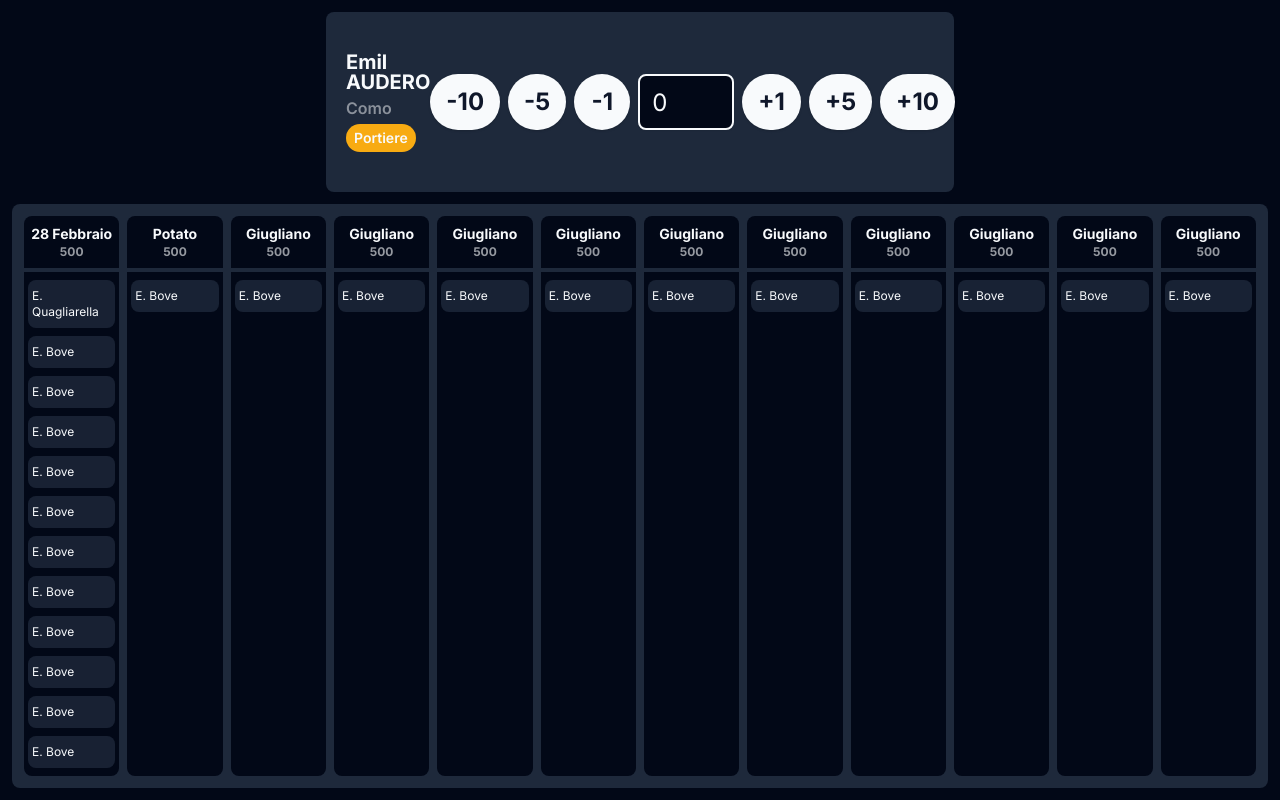
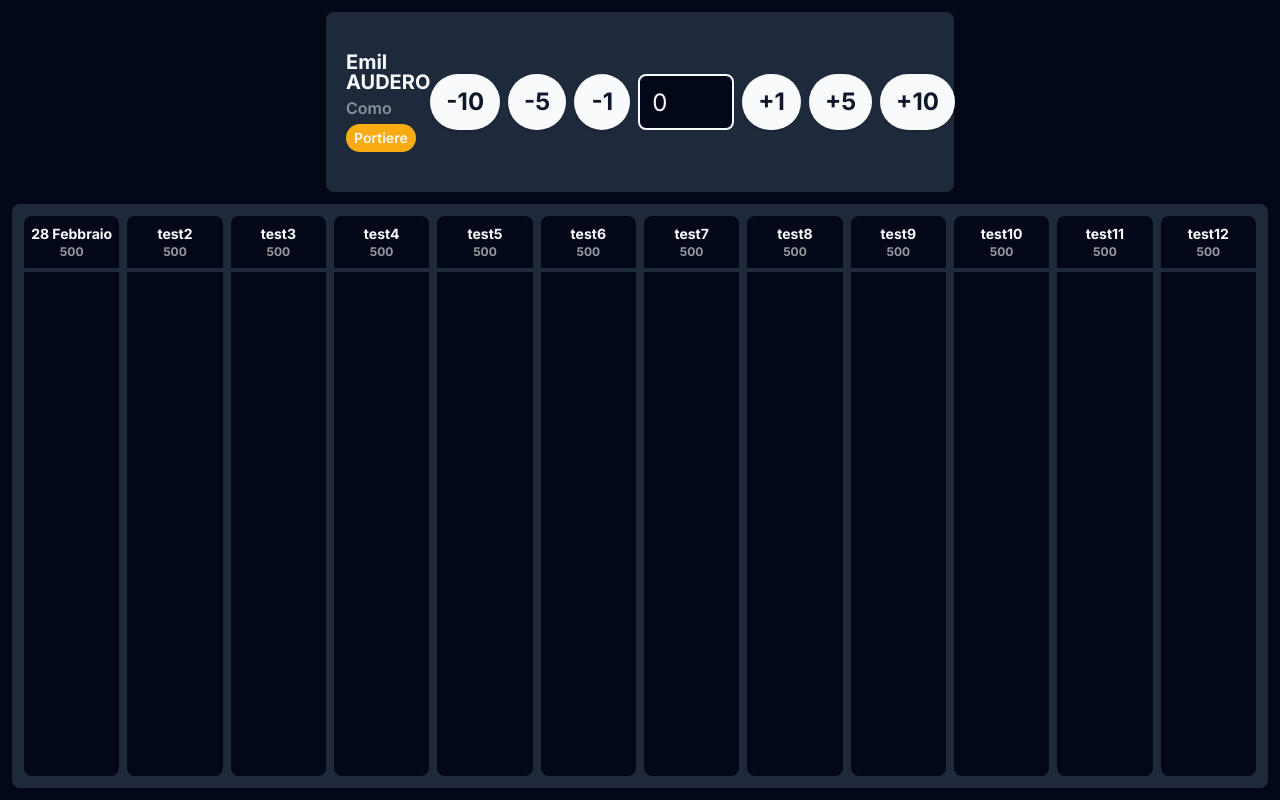
Before and after one commit to GinoGreen/fanta-mvfit, a Next.js app: page / in a window 1280 px wide. Built offline with nearby package versions, Linux system fonts and the light colour scheme; grey boxes are pictures that could not be loaded.

Commit message:
price handler

```diff
--- a/components/current-player-info.tsx
+++ b/components/current-player-info.tsx
@@ -20,7 +20,6 @@
 					}
 					alt='Artwork'
 					fill
-					layout='fill'
 				/>
 			</div>
 			{currentPlayer && (
--- a/components/price-handler.tsx
+++ b/components/price-handler.tsx
@@ -1,34 +1,75 @@
+"use client";
+
 import { cn } from "@/lib/utils";
-import React from "react";
+import React, { useEffect, useState } from "react";
 import { Input } from "./ui/input";
 import { Button } from "./ui/button";
+import { usePlayersContext } from "@/hooks/use-players-context";
 
 interface PriceHandlerProps extends React.HTMLAttributes<HTMLDivElement> {}
 export const PriceHandler = ({ className }: PriceHandlerProps) => {
+	const { currentPrice, changeCurrentPrice, setCurrentPrice } =
+		usePlayersContext();
+	const [price, setPrice] = useState<number>(currentPrice);
+
+	const updatePrice = (e: React.ChangeEvent<HTMLInputElement>) => {
+		if (e.target.value == "") {
+
+			setCurrentPrice(0)
+		} else {
+			setPrice(parseInt(e.target.value));
+		}
+	};
+
+	useEffect(() => {
+		if (!isNaN(price) && price !== currentPrice) {
+			setCurrentPrice(price);
+		}
+		// eslint-disable-next-line react-hooks/exhaustive-deps
+	}, [price]);
 
 	return (
 		<div className={cn("flex space-x-2", className)}>
-			<Button className="font-bold rounded-full text-2xl h-14 aspect-square">
+			<Button
+				onClick={() => changeCurrentPrice(-10)}
+				className='font-bold rounded-full text-2xl h-14 aspect-square'
+			>
 				-10
 			</Button>
-			<Button className="font-bold rounded-full text-2xl h-14 aspect-square">
+			<Button
+				onClick={() => changeCurrentPrice(-5)}
+				className='font-bold rounded-full text-2xl h-14 aspect-square'
+			>
 				-5
 			</Button>
-			<Button className="font-bold rounded-full text-2xl h-14 aspect-square">
+			<Button
+				onClick={() => changeCurrentPrice(-1)}
+				className='font-bold rounded-full text-2xl h-14 aspect-square'
+			>
 				-1
 			</Button>
 			<Input
 				className='bg-popover text-2xl h-14 w-24 rounded-lg border-primary border-2'
 				type='number'
-				defaultValue={0}
+				value={currentPrice}
+				onChange={updatePrice}
 			/>
-			<Button className="font-bold rounded-full text-2xl h-14 aspect-square">
+			<Button
+				onClick={() => changeCurrentPrice(+1)}
+				className='font-bold rounded-full text-2xl h-14 aspect-square'
+			>
 				+1
 			</Button>
-			<Button className="font-bold rounded-full text-2xl h-14 aspect-square">
+			<Button
+				onClick={() => changeCurrentPrice(+5)}
+				className='font-bold rounded-full text-2xl h-14 aspect-square'
+			>
 				+5
 			</Button>
-			<Button className="font-bold rounded-full text-2xl h-14 aspect-square">
+			<Button
+				onClick={() => changeCurrentPrice(+10)}
+				className='font-bold rounded-full text-2xl h-14 aspect-square'
+			>
 				+10
 			</Button>
 		</div>
--- a/components/squads-section.tsx
+++ b/components/squads-section.tsx
@@ -1,312 +1,15 @@
+"use client";
+
 import { cn } from "@/lib/utils";
 import React from "react";
 import { SquadColumn } from "./squad-column";
-import { Role, Squad, Team } from "@/lib/types/squad";
+import { useSquadsContext } from "@/hooks/use-squads-context";
 
 interface SquadsSectionProps extends React.HTMLAttributes<HTMLDivElement> {}
 export const SquadsSection = ({ className }: SquadsSectionProps) => {
-	const squads: Squad[] = [
-		{
-			coach: "Niccoló",
-			name: "28 Febbraio",
-			points: 500,
-			players: [
-				{
-					firstname: "Edoardo",
-					lastname: "Quagliarella",
-					role: Role.C,
-					team: Team.Roma,
-				},
-				{
-					firstname: "Edoardo",
-					lastname: "Bove",
-					role: Role.C,
-					team: Team.Roma,
-				},
-				{
-					firstname: "Edoardo",
-					lastname: "Bove",
-					role: Role.C,
-					team: Team.Roma,
-				},
-				{
-					firstname: "Edoardo",
-					lastname: "Bove",
-					role: Role.C,
-					team: Team.Roma,
-				},
-				{
-					firstname: "Edoardo",
-					lastname: "Bove",
-					role: Role.C,
-					team: Team.Roma,
-				},
-				{
-					firstname: "Edoardo",
-					lastname: "Bove",
-					role: Role.C,
-					team: Team.Roma,
-				},
-				{
-					firstname: "Edoardo",
-					lastname: "Bove",
-					role: Role.C,
-					team: Team.Roma,
-				},
-				{
-					firstname: "Edoardo",
-					lastname: "Bove",
-					role: Role.C,
-					team: Team.Roma,
-				},
-				{
-					firstname: "Edoardo",
-					lastname: "Bove",
-					role: Role.C,
-					team: Team.Roma,
-				},
-				{
-					firstname: "Edoardo",
-					lastname: "Bove",
-					role: Role.C,
-					team: Team.Roma,
-				},
-				{
-					firstname: "Edoardo",
-					lastname: "Bove",
-					role: Role.C,
-					team: Team.Roma,
-				},
-				{
-					firstname: "Edoardo",
-					lastname: "Bove",
-					role: Role.C,
-					team: Team.Roma,
-				},
-				{
-					firstname: "Luigi",
-					lastname: "Verde",
-					role: Role.C,
-					team: Team.Roma,
-				},
-				{
-					firstname: "Edoardo",
-					lastname: "Bove",
-					role: Role.C,
-					team: Team.Roma,
-				},
-				{
-					firstname: "Edoardo",
-					lastname: "Bove",
-					role: Role.C,
-					team: Team.Roma,
-				},
-				{
-					firstname: "Edoardo",
-					lastname: "Bove",
-					role: Role.C,
-					team: Team.Roma,
-				},
-				{
-					firstname: "Edoardo",
-					lastname: "Bove",
-					role: Role.C,
-					team: Team.Roma,
-				},
-				{
-					firstname: "Edoardo",
-					lastname: "Bove",
-					role: Role.C,
-					team: Team.Roma,
-				},
-				{
-					firstname: "Edoardo",
-					lastname: "Bove",
-					role: Role.C,
-					team: Team.Roma,
-				},
-				{
-					firstname: "Edoardo",
-					lastname: "Bove",
-					role: Role.C,
-					team: Team.Roma,
-				},
-				{
-					firstname: "Edoardo",
-					lastname: "Bove",
-					role: Role.C,
-					team: Team.Roma,
-				},
-				{
-					firstname: "Edoardo",
-					lastname: "Bove",
-					role: Role.C,
-					team: Team.Roma,
-				},
-				{
-					firstname: "Edoardo",
-					lastname: "Bove",
-					role: Role.C,
-					team: Team.Roma,
-				},
-				{
-					firstname: "Edoardo",
-					lastname: "Bove",
-					role: Role.C,
-					team: Team.Roma,
-				},
-				{
-					firstname: "Edoardo",
-					lastname: "Bove",
-					role: Role.C,
-					team: Team.Roma,
-				},
-			],
-		},
-		{
-			coach: "Luigi",
-			name: "Potato",
-			points: 500,
-			players: [
-				{
-					firstname: "Edoardo",
-					lastname: "Bove",
-					role: Role.C,
-					team: Team.Roma,
-				},
-			],
-		},
-		{
-			coach: "Claudio",
-			name: "Giugliano",
-			points: 500,
-			players: [
-				{
-					firstname: "Edoardo",
-					lastname: "Bove",
-					role: Role.C,
-					team: Team.Roma,
-				},
-			],
-		},
-		{
-			coach: "Claudio",
-			name: "Giugliano",
-			points: 500,
-			players: [
-				{
-					firstname: "Edoardo",
-					lastname: "Bove",
-					role: Role.C,
-					team: Team.Roma,
-				},
-			],
-		},
-		{
-			coach: "Claudio",
-			name: "Giugliano",
-			points: 500,
-			players: [
-				{
-					firstname: "Edoardo",
-					lastname: "Bove",
-					role: Role.C,
-					team: Team.Roma,
-				},
-			],
-		},
-		{
-			coach: "Claudio",
-			name: "Giugliano",
-			points: 500,
-			players: [
-				{
-					firstname: "Edoardo",
-					lastname: "Bove",
-					role: Role.C,
-					team: Team.Roma,
-				},
-			],
-		},
-		{
-			coach: "Claudio",
-			name: "Giugliano",
-			points: 500,
-			players: [
-				{
-					firstname: "Edoardo",
-					lastname: "Bove",
-					role: Role.C,
-					team: Team.Roma,
-				},
-			],
-		},
-		{
-			coach: "Claudio",
-			name: "Giugliano",
-			points: 500,
-			players: [
-				{
-					firstname: "Edoardo",
-					lastname: "Bove",
-					role: Role.C,
-					team: Team.Roma,
-				},
-			],
-		},
-		{
-			coach: "Claudio",
-			name: "Giugliano",
-			points: 500,
-			players: [
-				{
-					firstname: "Edoardo",
-					lastname: "Bove",
-					role: Role.C,
-					team: Team.Roma,
-				},
-			],
-		},
-		{
-			coach: "Claudio",
-			name: "Giugliano",
-			points: 500,
-			players: [
-				{
-					firstname: "Edoardo",
-					lastname: "Bove",
-					role: Role.C,
-					team: Team.Roma,
-				},
-			],
-		},
-		{
-			coach: "Claudio",
-			name: "Giugliano",
-			points: 500,
-			players: [
-				{
-					firstname: "Edoardo",
-					lastname: "Bove",
-					role: Role.C,
-					team: Team.Roma,
-				},
-			],
-		},
-		{
-			coach: "Claudio",
-			name: "Giugliano",
-			points: 500,
-			players: [
-				{
-					firstname: "Edoardo",
-					lastname: "Bove",
-					role: Role.C,
-					team: Team.Roma,
-				},
-			],
-		},
-	];
+	const { squads } = useSquadsContext();
+	console.log(squads);
+
 	return (
 		<div
 			className={cn(
--- a/components/ui/badge-role.tsx
+++ b/components/ui/badge-role.tsx
@@ -33,7 +33,6 @@
 }
 export const BadgeRole = ({ className, role }: BadgeRoleProps) => {
 	const variant = getRoleName(role) as "Centrocampista" | "Portiere" | "Attaccante" | "Difensore";
-	console.log(variant);
 
 	return (
 		<div className={cn(badgeRoleVariants({ variant, className }))}>
--- a/contexts/players-context.tsx
+++ b/contexts/players-context.tsx
@@ -12,15 +12,18 @@
 	auctionPlayers: [] as Player[],
 	currentPlayer: null as Player | null,
 	updateCurrentAuctionPlayer: () => {},
-	// changeTenant: (tenantId: number) => {},
+	currentPrice: 0 as number,
+	changeCurrentPrice: (price: number) => {},
+	setCurrentPrice: (price: number) => {},
 };
 
 export const PlayersContext = createContext(defaultContextValue);
 
-export function PlayersProvider({ children }: PlayersProviderProps) {
+export function PlayersProvider({ children }: Readonly<PlayersProviderProps>) {
 	const initialPlayers = players as Player[];
 	const [auctionPlayers, setAuctionPlayers] = useState<Player[]>(initialPlayers);
 	const [currentPlayer, setCurrentPlayer] = useState<Player | null>(initialPlayers[0]);
+	const [currentPrice, setCurrentPrice] = useState<number>(0);
 
 	const updateCurrentAuctionPlayer = () => {
 		if (auctionPlayers.length > 0) {
@@ -30,10 +33,17 @@
 		}
 	}
 
+	const changeCurrentPrice = (price: number) => {
+		const result = currentPrice + price;
+		if (result >= 0) {
+			setCurrentPrice(result);
+		}
+	}
+
 
 	return (
 		<PlayersContext.Provider
-			value={{ auctionPlayers, updateCurrentAuctionPlayer, currentPlayer }}
+			value={{ auctionPlayers, updateCurrentAuctionPlayer, currentPlayer, currentPrice, changeCurrentPrice, setCurrentPrice }}
 		>
 			{children}
 		</PlayersContext.Provider>
--- /dev/null
+++ b/contexts/squads-context.tsx
@@ -0,0 +1,102 @@
+"use client";
+
+import { useState, createContext } from "react";
+import { Squad } from "@/lib/types/squad";
+
+interface SquadsProviderProps {
+	children: React.ReactNode;
+}
+
+const defaultContextValue = {
+	squads: [] as Squad[],
+	// changeTenant: (tenantId: number) => {},
+};
+
+export const SquadsContext = createContext(defaultContextValue);
+
+export function SquadsProvider({ children }: Readonly<SquadsProviderProps>) {
+	const initialSquads = [
+		{
+			coach: "Niccoló",
+			name: "28 Febbraio",
+			players: [],
+			points: 500,
+		},
+		{
+			coach: "Niccoló",
+			name: "test2",
+			players: [],
+			points: 500,
+		},
+		{
+			coach: "Niccoló",
+			name: "test3",
+			players: [],
+			points: 500,
+		},
+		{
+			coach: "Niccoló",
+			name: "test4",
+			players: [],
+			points: 500,
+		},
+		{
+			coach: "Niccoló",
+			name: "test5",
+			players: [],
+			points: 500,
+		},
+		{
+			coach: "Niccoló",
+			name: "test6",
+			players: [],
+			points: 500,
+		},
+		{
+			coach: "Niccoló",
+			name: "test7",
+			players: [],
+			points: 500,
+		},
+		{
+			coach: "Niccoló",
+			name: "test8",
+			players: [],
+			points: 500,
+		},
+		{
+			coach: "Niccoló",
+			name: "test9",
+			players: [],
+			points: 500,
+		},
+		{
+			coach: "Niccoló",
+			name: "test10",
+			players: [],
+			points: 500,
+		},
+		{
+			coach: "Niccoló",
+			name: "test11",
+			players: [],
+			points: 500,
+		},
+		{
+			coach: "Niccoló",
+			name: "test12",
+			players: [],
+			points: 500,
+		},
+	] as Squad[];
+	const [squads, setSquads] = useState<Squad[]>(initialSquads);
+
+
+	return (
+		<SquadsContext.Provider
+			value={{ squads }}
+		>
+			{children}
+		</SquadsContext.Provider>
+	);
+}
--- /dev/null
+++ b/hooks/use-squads-context.ts
@@ -0,0 +1,11 @@
+import { SquadsContext } from "@/contexts/squads-context";
+import { useContext } from "react";
+
+// Hook personalizzato per usare il tenant corrente
+export const useSquadsContext = () => {
+	const context = useContext(SquadsContext);
+	if (!context) {
+		throw new Error("useSquadsContext must be used within a TenantProvider");
+	}
+	return { ...context };
+}
```
Also changed, not shown: app/page.tsx (+3 -4 lines).
